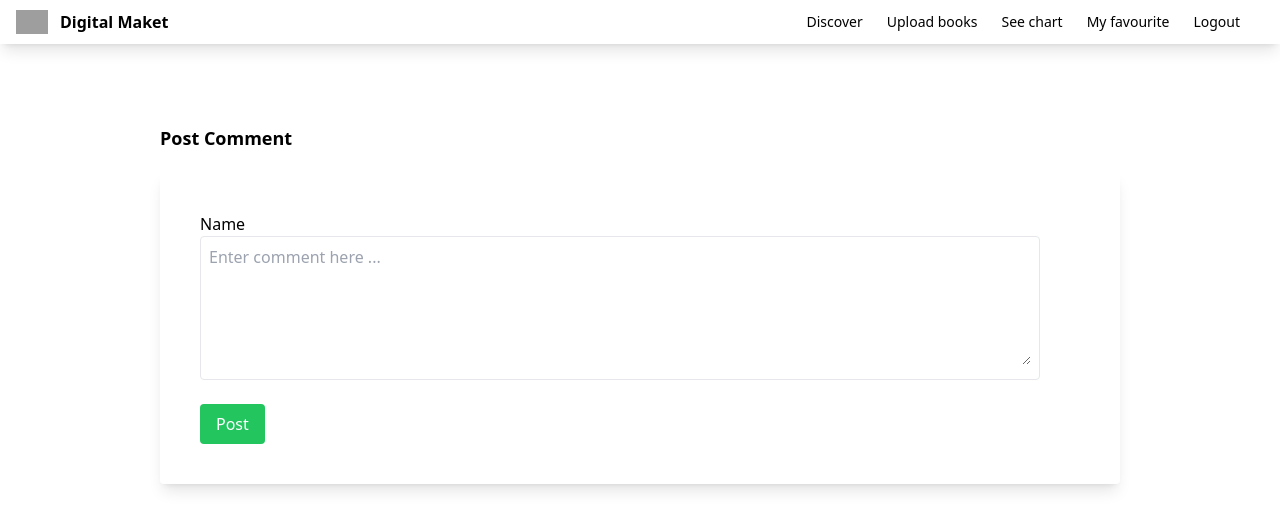
After one commit to HoangMy1112/bookrecommendation, a Django app: page /product/3/comment/ in a window 1280 px wide. The commit adds this page. Shown: the top 530 px of the page. Run offline with Django 4.2, Linux system fonts and the light colour scheme; data comes from the database, SQL or seed files in the repository; both versions use the stored data as it was after the commit; some libraries are stand-ins or nearby versions; grey boxes are pictures that could not be loaded.

Commit message:
addComment

```diff
--- a/mysite/myapp/admin.py
+++ b/mysite/myapp/admin.py
@@ -1,7 +1,8 @@
 from django.contrib import admin
-from .models import Product
+from .models import Product, Comment
 #when you login, you cant see db that you create in models.py
 #whenever you create table in db, you have to register model of that inside the admin.py
 # Register your models here.
 
 admin.site.register(Product)
+admin.site.register(Comment)
--- a/mysite/myapp/forms.py
+++ b/mysite/myapp/forms.py
@@ -1,7 +1,7 @@
 from django import forms
 from .models import Product
 from django.contrib.auth.models import User
-# from .models import Comment
+from .models import Comment
 
 #product form receive all in4 from product
 class ProductForm(forms.ModelForm): #this form is present in Django form
@@ -32,13 +32,14 @@ class UserRegistrationForm(forms.ModelForm):
     #cleaned values as corresponding values. Use this when you want to customize fields
 
 
-# class CommentForm(forms.ModelForm):
-#     content = forms.CharField(widget=forms.Textarea(attrs={
-#         'class': 'md-textarea form-control',
-#         'placeholder': 'comment here ...',
-#         'rows': '4',
-#     }))
+class CommentForm(forms.ModelForm):
+    class Meta:
+        model = Comment
+        fields = ['content']
 
-#     class Meta:
-#         model = Comment
-#         fields = ('content', )
+    content = forms.CharField(widget=forms.Textarea(attrs={
+        'class': 'md-textarea form-control ',
+        'placeholder': 'Enter comment here ...',
+        'rows': '5',
+        'style': 'width: 100%; resize: both;',
+    }))
--- a/mysite/myapp/models.py
+++ b/mysite/myapp/models.py
@@ -1,6 +1,7 @@
 from os import name
 from django.db import models
 from django.contrib.auth.models import User
+import pytz
 
 # Create your models here.
 class Product(models.Model):
@@ -14,11 +15,17 @@ class Product(models.Model):
         return self.name
 
 
-# class Comment(models.Model):
-#     user = models.ForeignKey(User, on_delete=models.CASCADE)
-#     content = models.TextField()
-#     post = models.ForeignKey('Product', on_delete=models.CASCADE)
-#     dated = models.DateTimeField(auto_now_add=True)
+class Comment(models.Model):
+    user = models.ForeignKey(User, on_delete=models.CASCADE)
+    content = models.TextField()
+    post = models.ForeignKey('Product', on_delete=models.CASCADE, related_name="comments")
+    dated = models.DateTimeField(auto_now_add=True)
 
-#     def __str__(self):
-#         return self.user.username
+    # def save(self, *args, **kwargs):
+    #     vietnam_tz = pytz.timezone('Asia/Ho_Chi_Minh')
+    #     self.dated = timezone.localtime(timezone.now(), vietnam_tz)
+    #     super().save(*args, **kwargs)
+
+
+    def __str__(self):
+        return '%s - %s' % (self.post.name, self.user)
--- /dev/null
+++ b/mysite/myapp/templates/myapp/add_comment.html
@@ -0,0 +1,20 @@
+{% extends 'myapp/base.html' %}
+{% block body %}
+<div class="m-20 justify-center d-flex px-20">
+    <h1 class="font-bold text-lg items-center pb-5">Post Comment</h1>
+
+<form class="shadow-lg p-10 rounded" method="post" enctype="multipart/form-data">
+    {% csrf_token %}
+    <div>
+        <label>Name</label>
+        <div class="border rounded appearance-none py-2 px-2 mr-10">{{ comment_form.content }}</div>
+    </div>
+
+    <div class="mt-6 ">
+        <button class="bg-green-500 text-white px-4 py-2 rounded" type="submit">Post</button>
+
+    </div>
+</form>
+</div>
+
+{% endblock %}
--- a/mysite/myapp/templates/myapp/base.html
+++ b/mysite/myapp/templates/myapp/base.html
@@ -15,7 +15,7 @@
                 <span class="self-center text-xml font-semibold">Digital Maket</span>
             </a>
             <div class="flex items-center">
-                <a href="{% url 'index' %}" class="mr-6 text-sm font-medium text-grey-500">Discover</a>
+                <a href="{% url 'index' %}" class="mr-6 text-sm font-medium text-grey-500 text-2xl">Discover</a>
                 <a href="{% url 'createproduct' %}" class="mr-6 text-sm font-medium text-grey-500">Upload books</a>
                 <a href="{% url 'logout' %}" class="mr-6 text-sm font-medium text-grey-500">See chart</a>
                 <a href="{% url 'logout' %}" class="mr-6 text-sm font-medium text-grey-500">My favourite</a>
--- a/mysite/myapp/urls.py
+++ b/mysite/myapp/urls.py
@@ -27,6 +27,8 @@ urlpatterns = [
     path("logout/", auth_view.LogoutView.as_view(template_name='myapp/logout.html'), name='logout'),
 
     path("invalid/", views.invalid, name='invalid'),
+
+    path("product/<int:id>/comment/", views.add_comment, name='comment'),
 ]
 
 if settings.DEBUG:
--- a/mysite/myapp/views.py
+++ b/mysite/myapp/views.py
@@ -1,8 +1,9 @@
 from django.shortcuts import redirect, render
 #import Product model to shop up the product (models.py)
-from .models import Product
+from .models import Product, Comment
 from .forms import ProductForm, UserRegistrationForm #import class ProductForm in formd.py
-# from .forms import ProductForm, CommentForm
+from .forms import CommentForm
+import pytz
 
 # Create your views here.
 def index(request):
@@ -67,3 +68,21 @@ def register(request):
 
 def invalid(request):
      return render(request, 'myapp/invalid.html')
+
+
+
+#add
+def add_comment(request, id):
+    product = Product.objects.get(id=id)
+    if request.method == 'POST':
+        comment_form = CommentForm(request.POST)
+        if comment_form.is_valid():
+            new_comment = comment_form.save(commit=False)
+            new_comment.post = product  # Associate the comment with the product
+            new_comment.user = request.user  # Set the user to the current logged-in user
+            new_comment.save()  # Save the comment to the database
+            return render(request, 'myapp/detail.html', {'product': product})
+    else:
+        comment_form = CommentForm()
+
+    return render(request, 'myapp/add_comment.html', {'comment_form': comment_form})
```
Also changed, not shown: mysite/myapp/templates/myapp/detail.html (+29 -18 lines), mysite/db.sqlite3, mysite/myapp/migrations/0004_comment.py (added).
